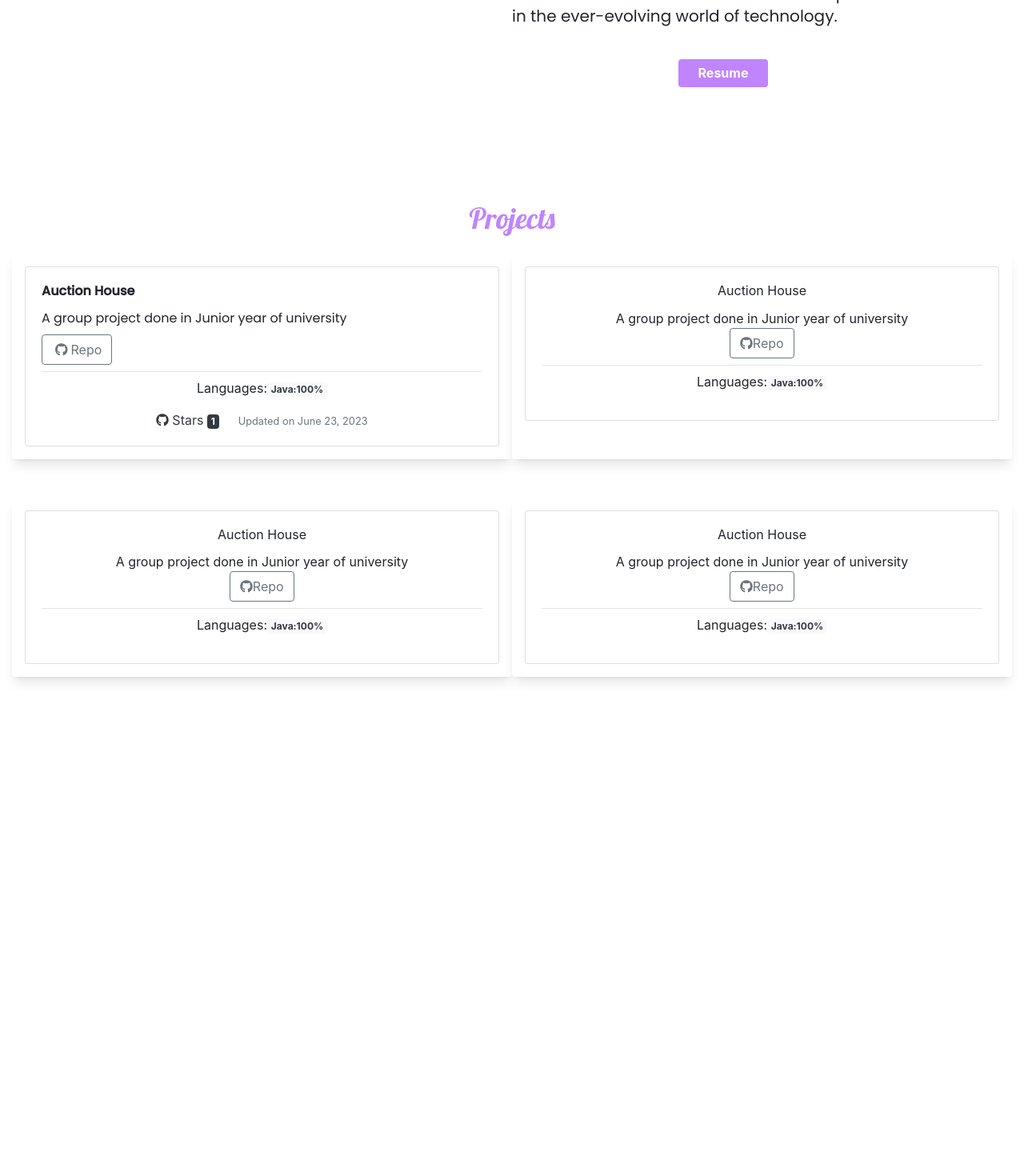
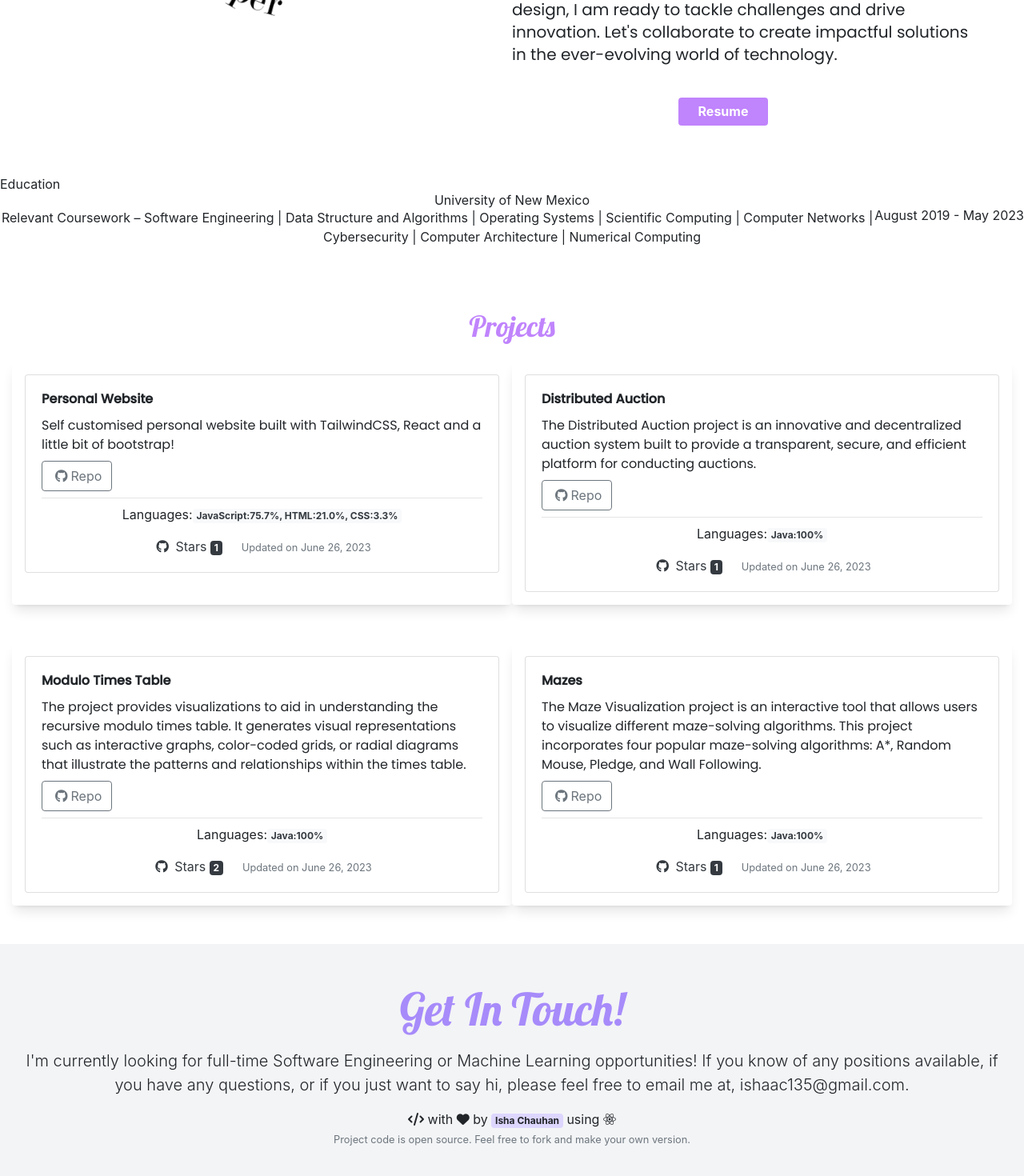
Before and after one commit to izha135/pwebs, a React (Create React App) app: page / in a window 1280 px wide. Shown: the part 1314-2784 px from the top of the page at 80% size. Before the commit the page ends 2208 px from the top, so only its background shows below. Built offline with nearby package versions, Linux system fonts and the light colour scheme.

Commit message:
added footer

```diff
--- a/src/Pages/Home.jsx
+++ b/src/Pages/Home.jsx
@@ -1,8 +1,10 @@
 import React from "react";
 import NavBar from "../components/NavBar";
 import Hero from "../components/Hero";
-import About  from "../components/About-Me";
+import About from "../components/About-Me";
 import Projects from "../components/Projects";
+import Experience from "../components/Experience";
+import Footer from "../components/Footer";
 
 function Home() {
   return (
@@ -10,12 +12,10 @@ function Home() {
       <NavBar />
       <Hero />
       <About />
+      <Experience />
       <Projects />
-      {/*
 
-      <Experience />
-
-      <Contact /> */}
+      <Footer />
     </div>
   );
 }
--- a/src/components/About-Me.jsx
+++ b/src/components/About-Me.jsx
@@ -1,26 +1,47 @@
-import React from 'react'
-import imgas from "../My project.png"
-import mylogo from "../mylogo.svg"
+import React from "react";
+import imgas from "../My project.png";
+import mylogo from "../mylogo.svg";
 
 export default function About() {
   return (
-   <section className='container grid xl-s:grid-cols-2 md-s:grid-cols-1  px-[4rem] py-[4rem]'>
+    <section className="container place-content-center grid xl-s:grid-cols-2 md-s:grid-cols-1  px-[4rem] py-[4rem]">
       <div className="  ">
-    <img className= " absolute w-[14rem] ml-[10rem] xl-s:mt-[5rem] md-s:mt-6" src={imgas} alt="" />
-      <span className=' '><img className='
-       relative w-[20rem] ml-[7rem] xl-s:mt-[5rem] md-s:mt-[2rem] -z-10 animate-spin' src={mylogo} alt="" /></span>
+        <img
+          className=" absolute w-[14rem] ml-[10rem] xl-s:mt-[9rem] md-s:mt-7 md-s:ml-[13rem] "
+          src={imgas}
+          alt=""
+        />
+        <span className=" ">
+          <img
+            className="
+       relative w-[20rem] ml-[7rem] xl-s:mt-[8rem] md-s:mt-[1rem] md-s:ml-[10rem] -z-10 animate-spin"
+            src={mylogo}
+            alt=""
+          />
+        </span>
       </div>
       <div className="flex-1">
-   <h1 className='mt-[5rem] mb-3 text-4xl font-lobster-one text-purple-400 '>About me</h1>
-   <p className='xl-s:text-left md-s:text-center  font-poppins text-xl '>Hi, I'm Isha, a recent computer science graduate with a strong background in mathematics. Equipped with a bachelor's degree in computer science and a minor in mathematics from The University of New Mexico, I bring a unique combination of technical skills and analytical thinking. Proficient in programming languages like Java and Python, I have a solid foundation in software development and problem-solving. With a keen eye for detail and a passion for learning, I am eager to contribute my skills to a dynamic team. Whether it's software development, data analysis, or algorithm design, I am ready to tackle challenges and drive innovation. Let's collaborate to create impactful solutions in the ever-evolving world of technology.
-
-
-
-
-</p></div>
-<button className='container bg-purple-400 w-[7rem] xl-s:ml-[49rem] xl-s:mt-10 md-s:ml-[18rem] md-s:mt-5 hover:bg-purple-600 text-white font-bold py-2 px-4 rounded'>
+        <h1 className="mt-[5rem] mb-3 text-4xl font-lobster-one text-purple-400 ">
+          About me
+        </h1>
+        <p className="xl-s:text-left md-s:text-center  font-poppins text-xl ">
+          Hi, I'm Isha, a recent computer science graduate with a strong
+          background in mathematics. Equipped with a bachelor's degree in
+          computer science and a minor in mathematics from The University of New
+          Mexico, I bring a unique combination of technical skills and
+          analytical thinking. Proficient in programming languages like Java and
+          Python, I have a solid foundation in software development and
+          problem-solving. With a keen eye for detail and a passion for
+          learning, I am eager to contribute my skills to a dynamic team.
+          Whether it's software development, data analysis, or algorithm design,
+          I am ready to tackle challenges and drive innovation. Let's
+          collaborate to create impactful solutions in the ever-evolving world
+          of technology.
+        </p>
+      </div>
+      <button className="container bg-purple-400 w-[7rem] xl-s:ml-[49rem] xl-s:mt-10 md-s:ml-[18rem] md-s:mt-5 hover:bg-purple-600 text-white font-bold py-2 px-4 rounded">
         <h1>Resume</h1>
       </button>
     </section>
-  )
+  );
 }
--- a/src/components/Experience.jsx
+++ b/src/components/Experience.jsx
@@ -0,0 +1,28 @@
+import React from "react";
+
+export default function Experience() {
+  return (
+    <div className="container">
+      <div className="row">
+        <h3>Education</h3>
+        <ol className="timeline-2">
+          <li>
+            <h5>University of New Mexico</h5>
+            <h5 className="float-end">August 2019 - May 2023</h5>
+            <p>
+              Relevant Coursework – Software Engineering | Data Structure and
+              Algorithms | Operating Systems | Scientific Computing | Computer
+              Networks | Cybersecurity | Computer Architecture | Numerical
+              Computing
+            </p>
+          </li>
+        </ol>
+        <ol className="">
+          <li></li>
+          <li></li>
+          <li></li>
+        </ol>
+      </div>
+    </div>
+  );
+}
--- /dev/null
+++ b/src/components/Footer.jsx
@@ -0,0 +1,35 @@
+import React from "react";
+
+export default function () {
+  return (
+    <footer class="mt-auto py-5 text-center bg-gray-100 ">
+      <div class="container">
+        <h2 class="display-4 pb-3 font-lobster-one text-violet-400 text-center">
+          Get In Touch!
+        </h2>
+        <p class="lead text-center pb-3">
+          I'm currently looking for full-time Software Engineering or Machine
+          Learning opportunities! If you know of any positions available, if you
+          have any questions, or if you just want to say hi, please feel free to
+          email me at,{" "}
+          <a class="text-decoration-none" href="mailto:ishaac135@gmail.com">
+            ishaac135@gmail.com
+          </a>
+          .
+        </p>
+        <i class="fas fa-code"></i> with <i class="fas fa-heart"></i> by{" "}
+        <a rel="noopener" href="" aria-label="My GitHub">
+          {" "}
+          <span class="badge bg-violet-200">Isha Chauhan</span>
+        </a>{" "}
+        using <i class="fab fa-react"></i>
+        <p>
+          <small class="text-muted">
+            Project code is open source. Feel free to fork and make your own
+            version.
+          </small>
+        </p>
+      </div>
+    </footer>
+  );
+}
--- a/src/components/Hero.jsx
+++ b/src/components/Hero.jsx
@@ -13,15 +13,14 @@ export default function Hero() {
   return (
     <section className="xl-s:ml-[6rem] md-s:ml-[2rem] md-s:mr-[2rem] md-s:mt-[3rem] md-s:object-center">
       <div className="container grid xl-s:grid-cols-2 md-s:grid-cols-1 rounded-xl bg-orange-300 shadow-xl shadow-orange-500/40 xl-s:px-[3rem]  flex-col-reverse lg-s:flex-row items-center xl-s:mr-[12rem]  gap-12 mt:5 lg-s:mt-10 sm-s:mt-10 lg-s:ml-16 ">
-
         <div className="flex flex-col w-full gap-0 leading-3 items-center lg:items-start">
           <h1 className="text-purple-500 inline-block font-lobster-one xl-s:ml-[1.8rem] md-s:ml-[6rem] drop-shadow-xl mt-0 mr-auto px-12 sm-s:mt-10 sm-s:ml-16 xl-s:text-6xl sm-s:text-5xl   mb-0">
             Hi, nice to meet you 👋
           </h1>
           <br />
           <h3 className="text-gray-700 inline-block xl-s:ml-[5rem] lg:text-3xl font-poppins ml-16 lg:text-left  sm:text-2xl sm:ml-12 mb-6">
-            I'm Isha Chauhan, a passionate developer based in Albuqerque,
-            New Mexico 📍
+            I'm Isha Chauhan, a passionate developer based in Albuqerque, New
+            Mexico 📍
           </h3>
           <div className="align-center xl-s:ml-[5rem]">
             <button className="mr-7">
@@ -57,9 +56,10 @@ export default function Hero() {
         <div className="inline-block md-s:ml-[3rem] px-1 xl-s:ml-[4rem] w-full gap-0 xl-s:-mt-[6rem] sm-s:mt-[1rem] mb-10">
           <ul className="flex align-center md-s:w-[38rem] px-30 gap-10 ">
             <li>
-            <h1 className="font-poppins  md-s:text-3xl sm-s:text-2xl xl-s:text-2xl">Tech Stack |</h1>
+              <h1 className="font-poppins  md-s:text-3xl sm-s:text-2xl xl-s:text-2xl">
+                Tech Stack |
+              </h1>
               <hr class="w-40  md:mb-10 " />
-
             </li>
             <li>
               <img
@@ -98,12 +98,11 @@ export default function Hero() {
             </li>
             <li></li>
           </ul>
-        <button className=' bg-purple-400 w-[7rem] xl-s:-ml-[36rem] xl-s:mt-6 md-s:ml-[18rem] md-s:mt-5 hover:bg-purple-600 text-white font-bold py-2 px-4 rounded'>
+          <button className=" bg-purple-400 w-[7rem] xl-s:-ml-[36rem] xl-s:mt-6 md-s:ml-[18rem] md-s:mt-5 hover:bg-purple-600 text-white font-bold py-2 mb-12 xl-s:px-4 sm-s:mt-10 rounded">
             <h1>Resume</h1>
           </button>
         </div>
       </div>
-
     </section>
   );
 }
--- a/src/components/NavBar.jsx
+++ b/src/components/NavBar.jsx
@@ -1,6 +1,4 @@
 import React from "react";
-
-
 
 function NavBar() {
   return (
--- a/src/components/Projects.jsx
+++ b/src/components/Projects.jsx
@@ -1,14 +1,4 @@
-
-
-
-
-import React from 'react';
-import { FontAwesomeIcon } from '@fortawesome/react-fontawesome'
-
-
-
-
-
+import React from "react";
 
 export default function Projects() {
   //   var request = new XMLHttpRequest()
@@ -20,7 +10,6 @@ export default function Projects() {
   //   console.log(data);
   //   var statusHTML = '';
 
-
   //   $.each(data, function(i, status) {
   //     statusHTML += '<div>';
   //     statusHTML += '<div>' + status.name + '</div>'
@@ -29,52 +18,212 @@ export default function Projects() {
   //  request.send();
 
   return (
-   <section>
-    <div className='container '>
-        <h1 className='mt-[5rem] mb-6 text-4xl font-lobster-one text-purple-400'>Projects</h1>
-        <div className='  grid place-content-center grid-cols-2 md-s:flex-row  '>
-            <div className=' p-3  shadow-lg mb-5 bg-white rounded '>
-                <div className='card'> <div className='card-body'>
-                    <h5 className='card-title text-left font-poppins font-semibold'>Auction House</h5>
-                    <p className='card-text text-left font-poppins '>A group project done in Junior year of university</p>
-                    <div className='text-left -ml-6 my-2'>
-                    <a href='https://github.com/izha135/CS351-Project-5---Distributed-Auction' className='btn btn-outline-secondary mx-4' target='_blank'> <i className='fab fa-github mx-1'></i>Repo</a> </div>
-                    <hr className='my-2' />
-                    <div className='pb-3'>Languages:
-                    <a className='link' href="" target='_blank'><span className='badge bg-light text-dark'> Java:100% </span></a></div>
-                    <p class="card-text"><a href="" target=" _blank" class="text-dark text-decoration-none"><span class="text-dark card-link mr-4"><i class="fab fa-github"></i> Stars <span class="badge badge-dark">1</span></span></a><small class="text-muted">Updated on June 23, 2023</small></p>
+    <section>
+      <div className="container ">
+        <h1 className="mt-[5rem] mb-6 text-4xl font-lobster-one text-purple-400">
+          Projects
+        </h1>
+        <div className="  grid place-content-center grid-cols-2 md-s:flex-row hover:animation-spin  ">
+          <div className=" p-3  shadow-lg mb-5 bg-white rounded ">
+            <div className="card">
+              {" "}
+              <div className="card-body">
+                <h5 className="card-title text-left font-poppins font-semibold">
+                  Personal Website
+                </h5>
+                <p className="card-text text-left font-poppins ">
+                  Self customised personal website built with TailwindCSS, React
+                  and a little bit of bootstrap!
+                </p>
+                <div className="text-left -ml-6 my-2">
+                  <a
+                    href="https://github.com/izha135/pwebs"
+                    className="btn btn-outline-secondary mx-4"
+                    target="_blank"
+                  >
+                    {" "}
+                    <i className="fab fa-github mx-1"></i>Repo
+                  </a>{" "}
                 </div>
-                </div> </div>
-            <div className='shadow-lg p-3 mb-5 bg-white rounded'> <div className='card'> <div className='card-body'>
-                    <h5 className='card-title'>Auction House</h5>
-                    <p className='card-text'>A group project done in Junior year of university</p>
-                    <a href='https://github.com/izha135/Mazes' className='btn btn-outline-secondary mx-4' target='_blank'> <i className='fab fa-github'></i>Repo</a>
-                    <hr className='my-2' />
-                    <div className='pb-3'>Languages:
-                    <a className='link' href="" target='_blank'><span className='badge bg-light text-dark'> Java:100% </span></a></div>
+                <hr className="my-2" />
+                <div className="pb-3">
+                  Languages:
+                  <a className="link" href="" target="_blank">
+                    <span className="badge bg-light text-dark">
+                      {" "}
+                      JavaScript:75.7%, HTML:21.0%, CSS:3.3%{" "}
+                    </span>
+                  </a>
                 </div>
-                </div></div>
-            <div className=' shadow-lg p-3 mb-5 bg-white rounded'> <div className='card'> <div className='card-body'>
-                    <h5 className='card-title'>Auction House</h5>
-                    <p className='card-text'>A group project done in Junior year of university</p>
-                    <a href='https://github.com/izha135/CS351-Project-5---Distributed-Auction' className='btn btn-outline-secondary mx-4' target='_blank'> <i className='fab fa-github'></i>Repo</a>
-                    <hr className='my-2'/>
-                    <div className='pb-3'>Languages:
-                    <a className='link' href="" target='_blank'><span className='badge bg-light text-dark'> Java:100% </span></a></div>
+                <p class="card-text">
+                  <a
+                    href=""
+                    target=" _blank"
+                    class="text-dark text-decoration-none"
+                  >
+                    <span class="text-dark card-link mr-4">
+                      <i class="fab fa-github mx-1"></i> Stars{" "}
+                      <span class="badge badge-dark">1</span>
+                    </span>
+                  </a>
+                  <small class="text-muted">Updated on June 26, 2023</small>
+                </p>
+              </div>
+            </div>{" "}
+          </div>
+          <div className="shadow-lg p-3 mb-5 bg-white rounded ">
+            {" "}
+            <div className="card">
+              {" "}
+              <div className="card-body">
+                <h5 className="card-title text-left font-poppins font-semibold">
+                  Distributed Auction
+                </h5>
+
+                <p className="card-text text-left font-poppins">
+                  The Distributed Auction project is an innovative and
+                  decentralized auction system built to provide a transparent,
+                  secure, and efficient platform for conducting auctions.
+                </p>
+                <div className="text-left -ml-6 my-2">
+                  <a
+                    href="https://github.com/izha135/CS351-Project-5---Distributed-Auction"
+                    className="btn btn-outline-secondary mx-4"
+                    target="_blank"
+                  >
+                    {" "}
+                    <i className="fab fa-github mx-1"></i>Repo
+                  </a>
                 </div>
-                </div></div>
-            <div className=' shadow-lg p-3 mb-5 bg-white rounded'> <div className='card'> <div className='card-body'>
-                    <h5 className='card-title'>Auction House</h5>
-                    <p className='card-text'>A group project done in Junior year of university</p>
-                    <a href='https://github.com/izha135/CS351-Project-5---Distributed-Auction' className='btn btn-outline-secondary mx-4' target='_blank'> <i className='fab fa-github'></i>Repo</a>
-                    <hr className='my-2'/>
-                    <div className='pb-3'>Languages:
-                    <a className='link' href="" target='_blank'><span className='badge bg-light text-dark'> Java:100% </span></a></div>
+                <hr className="my-2" />
+                <div className="pb-3">
+                  Languages:
+                  <a className="link" href="" target="_blank">
+                    <span className="badge bg-light text-dark">
+                      {" "}
+                      Java:100%{" "}
+                    </span>
+                  </a>
                 </div>
-                </div></div>
-
+                <p class="card-text">
+                  <a
+                    href=""
+                    target=" _blank"
+                    class="text-dark text-decoration-none"
+                  >
+                    <span class="text-dark card-link mr-4">
+                      <i class="fab fa-github mx-1"></i> Stars{" "}
+                      <span class="badge badge-dark">1</span>
+                    </span>
+                  </a>
+                  <small class="text-muted">Updated on June 26, 2023</small>
+                </p>
+              </div>
+            </div>
+          </div>
+          <div className=" shadow-lg p-3 mb-5 bg-white rounded">
+            {" "}
+            <div className="card">
+              {" "}
+              <div className="card-body">
+                <h5 className="card-title text-left font-poppins font-semibold">
+                  Modulo Times Table{" "}
+                </h5>
+                <p className="card-text text-left font-poppins">
+                  The project provides visualizations to aid in understanding
+                  the recursive modulo times table. It generates visual
+                  representations such as interactive graphs, color-coded grids,
+                  or radial diagrams that illustrate the patterns and
+                  relationships within the times table.{" "}
+                </p>
+                <div className="text-left -ml-6 my-2">
+                  <a
+                    href="https://github.com/izha135/modulo-times-Tabl"
+                    className="btn btn-outline-secondary mx-4"
+                    target="_blank"
+                  >
+                    {" "}
+                    <i className="fab fa-github mx-1"></i>Repo
+                  </a>
+                </div>
+                <hr className="my-2" />
+                <div className="pb-3">
+                  Languages:
+                  <a className="link" href="" target="_blank">
+                    <span className="badge bg-light text-dark">
+                      {" "}
+                      Java:100%{" "}
+                    </span>
+                  </a>
+                </div>
+                <p class="card-text">
+                  <a
+                    href=""
+                    target=" _blank"
+                    class="text-dark text-decoration-none"
+                  >
+                    <span class="text-dark card-link mr-4">
+                      <i class="fab fa-github mx-1"></i> Stars{" "}
+                      <span class="badge badge-dark">2</span>
+                    </span>
+                  </a>
+                  <small class="text-muted">Updated on June 26, 2023</small>
+                </p>
+              </div>
+            </div>
+          </div>
+          <div className=" shadow-lg p-3 mb-5 bg-white rounded">
+            {" "}
+            <div className="card">
+              {" "}
+              <div className="card-body">
+                <h5 className="card-title text-left font-poppins font-semibold">
+                  Mazes
+                </h5>
+                <p className="card-text text-left font-poppins">
+                  The Maze Visualization project is an interactive tool that
+                  allows users to visualize different maze-solving algorithms.
+                  This project incorporates four popular maze-solving
+                  algorithms: A*, Random Mouse, Pledge, and Wall Following.{" "}
+                </p>
+                <div className="text-left -ml-6 my-2">
+                  <a
+                    href="https://github.com/izha135/Mazes"
+                    className="btn btn-outline-secondary mx-4"
+                    target="_blank"
+                  >
+                    {" "}
+                    <i className="fab fa-github mx-1"></i>Repo
+                  </a>
+                </div>
+                <hr className="my-2" />
+                <div className="pb-3">
+                  Languages:
+                  <a className="link" href="" target="_blank">
+                    <span className="badge bg-light text-dark">
+                      {" "}
+                      Java:100%{" "}
+                    </span>
+                  </a>
+                </div>
+                <p class="card-text">
+                  <a
+                    href=""
+                    target=" _blank"
+                    class="text-dark text-decoration-none"
+                  >
+                    <span class="text-dark card-link mr-4">
+                      <i class="fab fa-github mx-1"></i> Stars{" "}
+                      <span class="badge badge-dark">1</span>
+                    </span>
+                  </a>
+                  <small class="text-muted">Updated on June 26, 2023</small>
+                </p>
+              </div>
+            </div>
+          </div>
         </div>
-    </div>
-   </section>
-  )
+      </div>
+    </section>
+  );
 }
```
Also changed, not shown: src/components/Education.jsx (deleted). Lines whose indentation alone changed are shown as unchanged.
